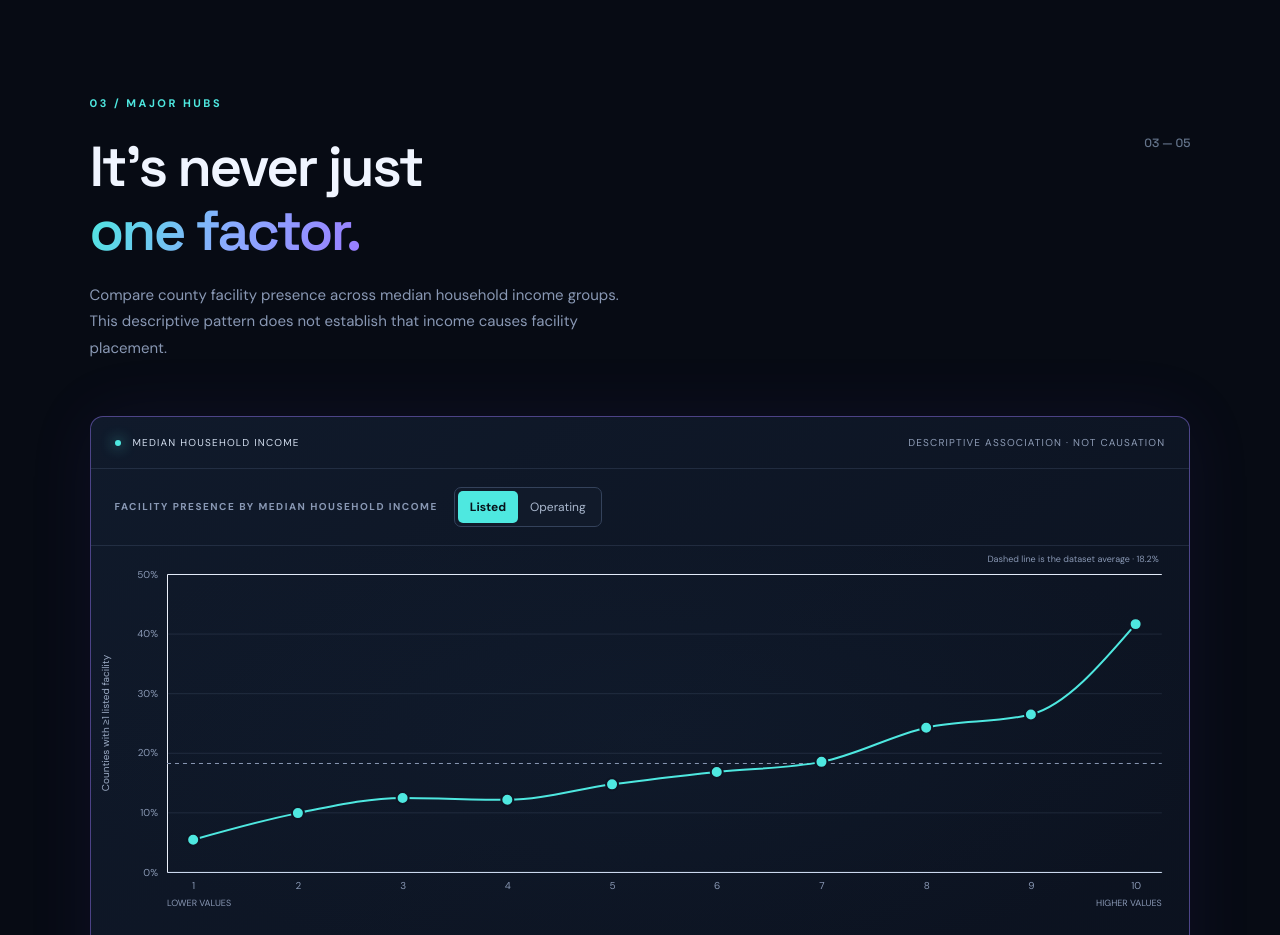
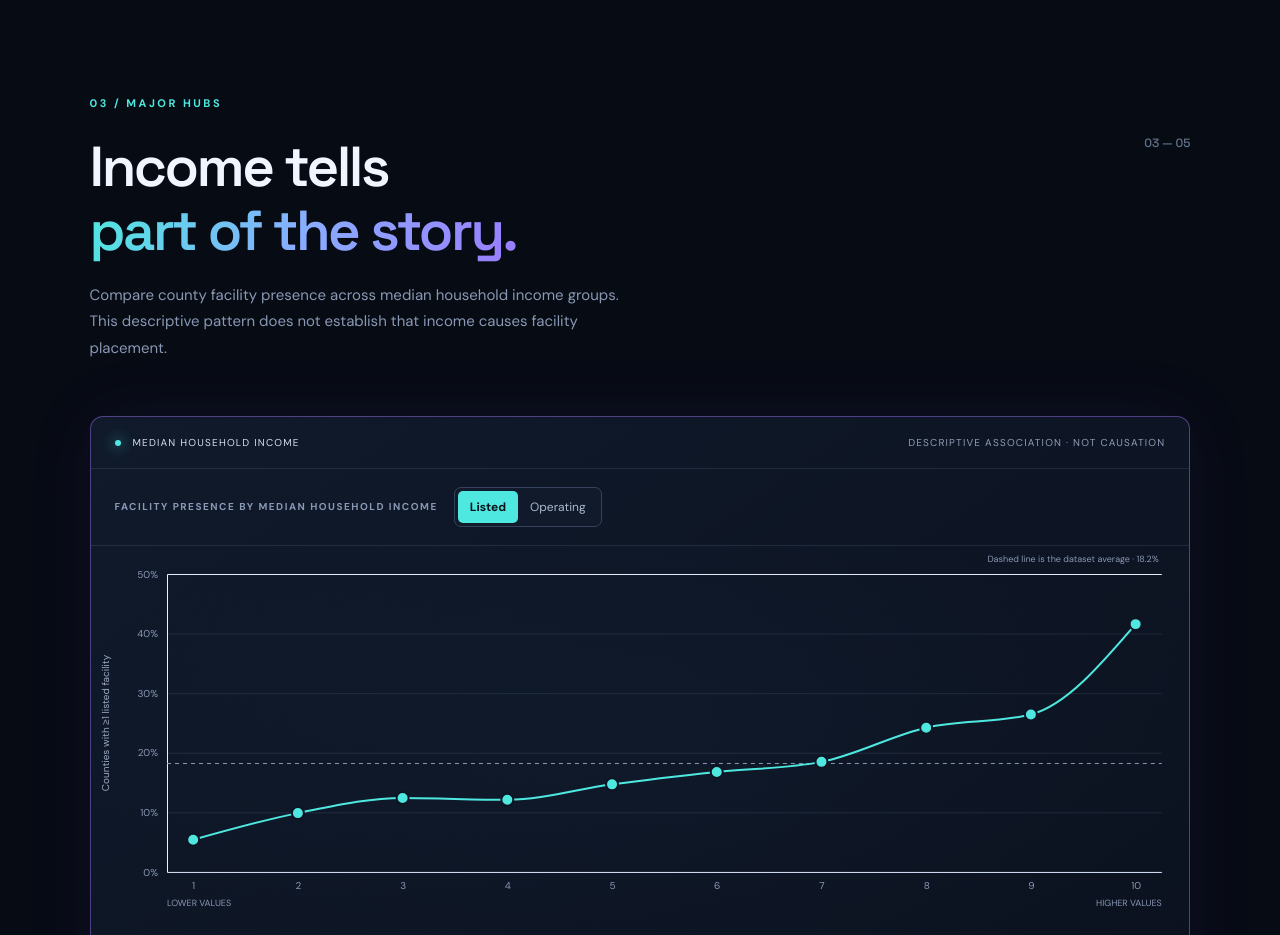
Before and after one commit to shanmathig/datacentered, a plain HTML site: page index.html in a window 1280 px wide. Shown: the part 4200-5135 px from the top of the page. Drawn offline with nearby package versions, Linux system fonts and the light colour scheme; no server answers.

Commit message:
Update story header text in index.html

```diff
--- a/index.html
+++ b/index.html
@@ -147,7 +147,7 @@
       <div class="section-kicker">03 / MAJOR HUBS</div>
       <div class="story-header">
         <div>
-          <h2>It's never just<br /><span class="gradient-text">one factor.</span></h2>
+          <h2>Income tells<br /><span class="gradient-text">part of the story.</span></h2>
           <p>Compare county facility presence across median household income groups. This descriptive pattern does not establish that income causes facility placement.</p>
         </div>
         <span class="chapter-index">03 — 05</span>
```
